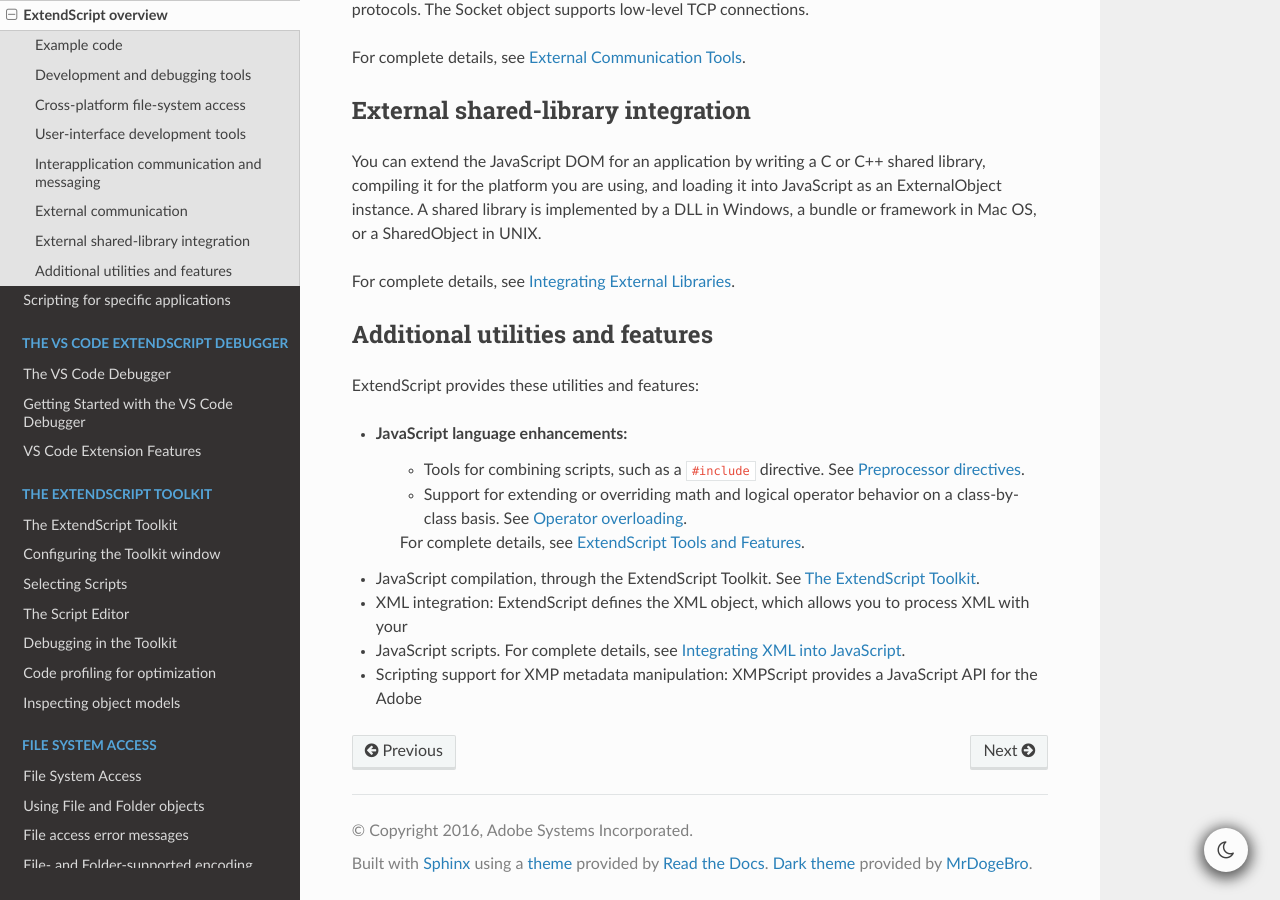
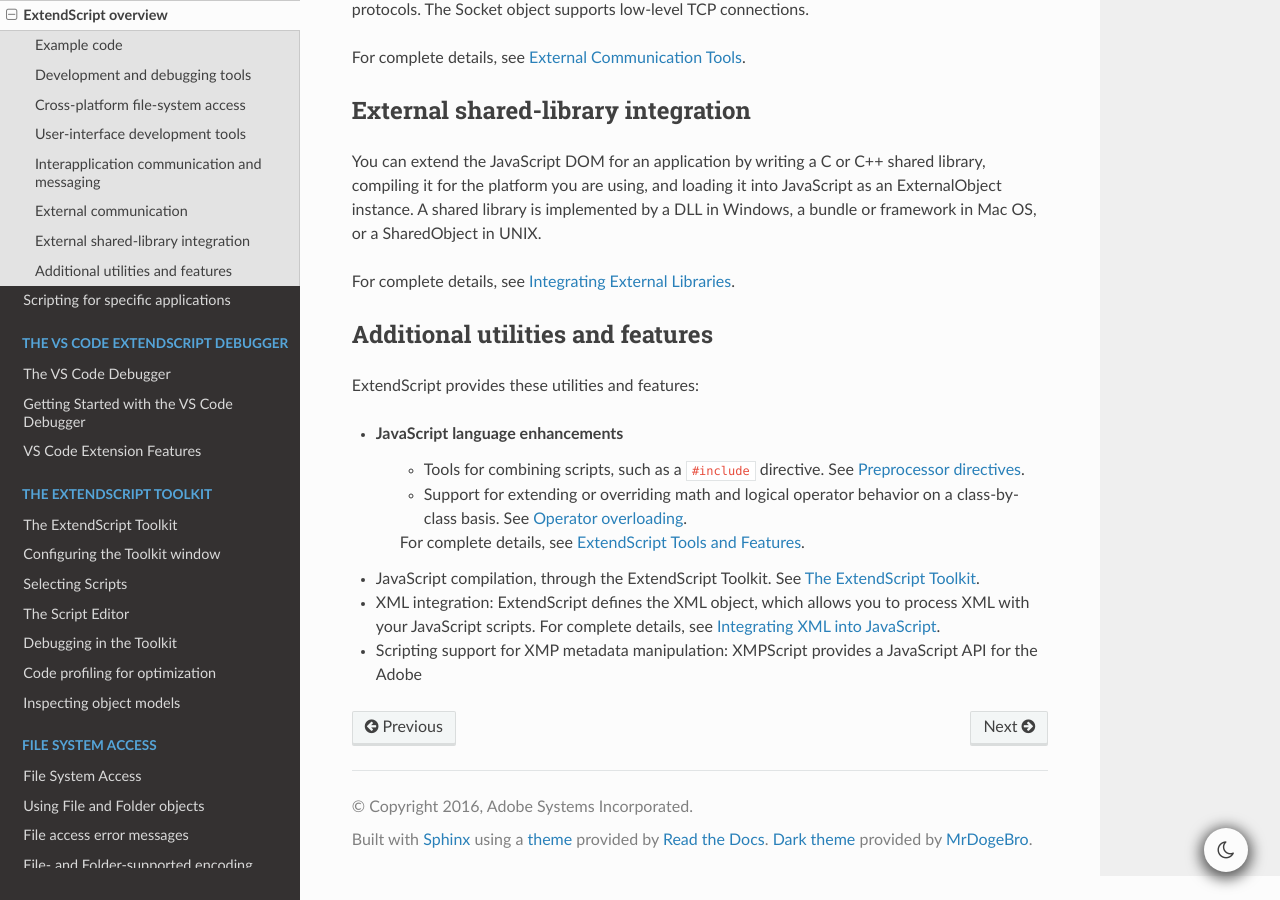
Before and after one commit to docsforadobe/javascript-tools-guide, a Sphinx documentation site: the page built from docs/introduction/extendscript-overview.rst, in a window 1280 px wide and 900 px high, scrolled down 2257 px. Built offline with Sphinx 7.4.7 and the Read the Docs theme 2.0.0, drawn with Linux system fonts in a browser that asks for light colours.

Commit message:
Fix 'Additional utilities' list formating

```diff
--- a/docs/introduction/extendscript-overview.rst
+++ b/docs/introduction/extendscript-overview.rst
@@ -111,13 +111,12 @@
 ---------------------------------
 ExtendScript provides these utilities and features:
 
-- JavaScript language enhancements:
+- JavaScript language enhancements
     - Tools for combining scripts, such as a ``#include`` directive. See :ref:`preprocessor-directives`.
     - Support for extending or overriding math and logical operator behavior on a class-by-class basis.
       See :ref:`operator-overloading`.
 
     For complete details, see :ref:`extendscript-tools-and-features`.
 - JavaScript compilation, through the ExtendScript Toolkit. See :ref:`the-extendscript-toolkit`.
-- XML integration: ExtendScript defines the XML object, which allows you to process XML with your
-- JavaScript scripts. For complete details, see :ref:`integrating-xml-into-javascript`.
+- XML integration: ExtendScript defines the XML object, which allows you to process XML with your JavaScript scripts. For complete details, see :ref:`integrating-xml-into-javascript`.
 - Scripting support for XMP metadata manipulation: XMPScript provides a JavaScript API for the Adobe
```
